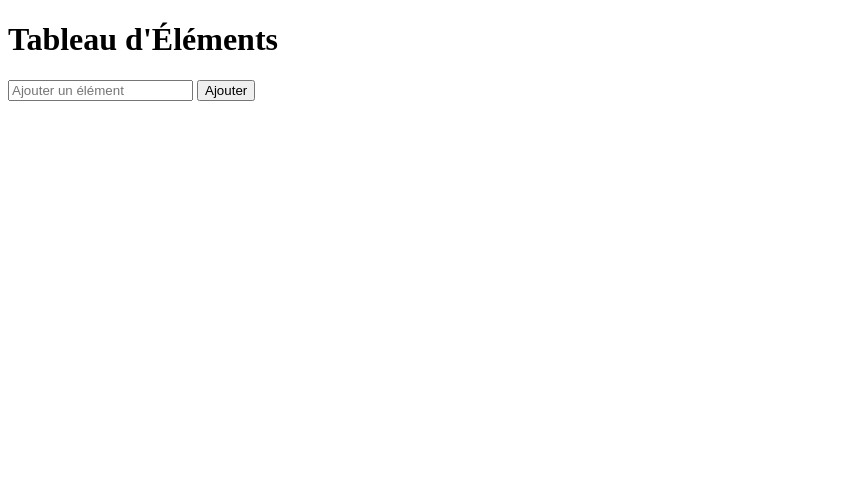
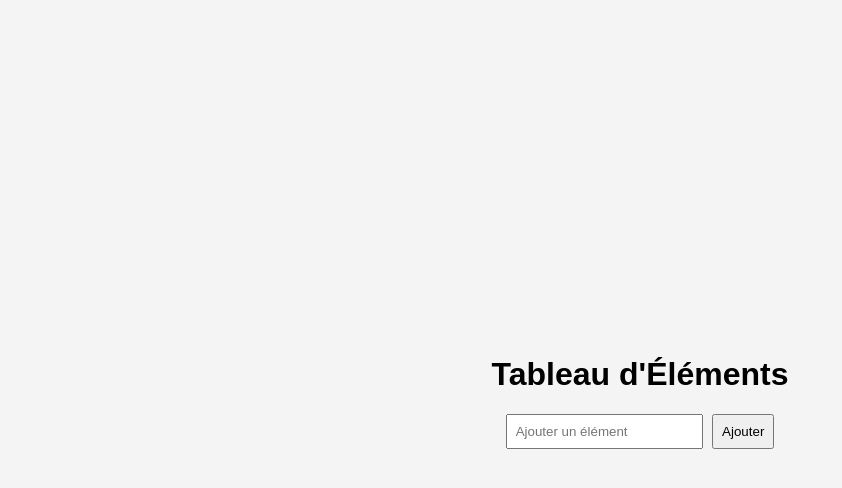
Before and after one commit to Kascord/ToDoList, a plain HTML site: page index.html in a window 1280 px wide. Shown: the whole page, without its empty margins (0-842 px from the left). Drawn offline with Linux system fonts and the light colour scheme.

Commit message:
Update index.html

```diff
--- a/index.html
+++ b/index.html
@@ -2,7 +2,7 @@
 <head>
     <meta charset="UTF-8">
     <title>ToDoList</title>
-    <link rel="stylesheet" href="ToDoList.css">
+    <link rel="stylesheet" href="style.css">
     <link rel="manifest" href="manifest.json">
 <meta name="apple-mobile-web-app-capable" content="yes">
 <meta name="apple-mobile-web-app-status-bar-style" content="black">
```
